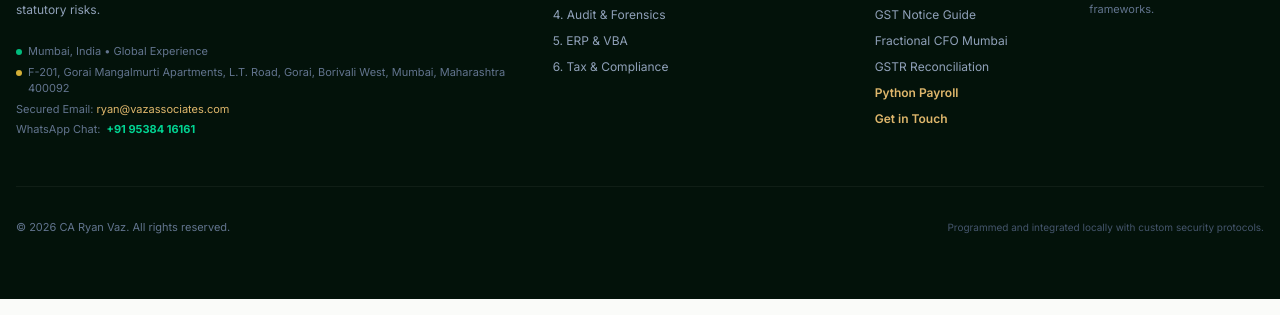
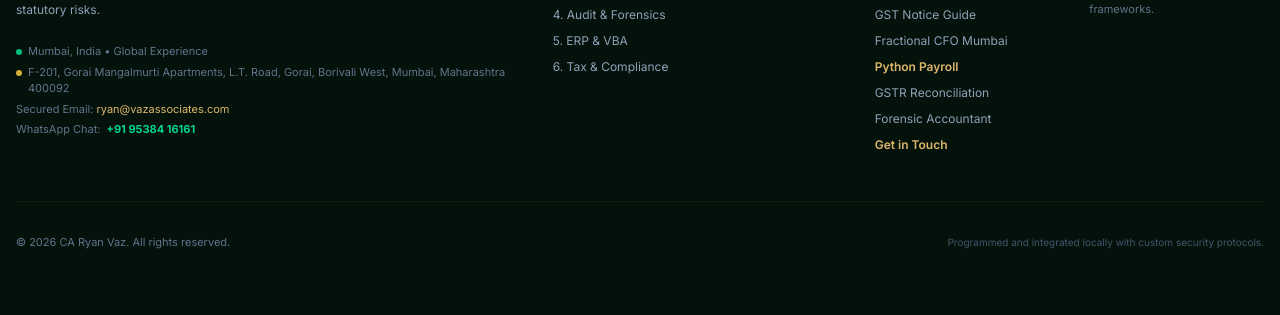
Before and after one commit to CARyanVaz/Profile, a plain HTML site: page python-payroll-automation.html in a window 1280 px wide. Shown: the part 4566-4881 px from the top of the page. Drawn offline with nearby package versions, Linux system fonts and the light colour scheme; a web font is replaced by a local one.

Commit message:
Update navigation links in python-payroll-automation.html

```diff
--- a/python-payroll-automation.html
+++ b/python-payroll-automation.html
@@ -1,3 +1,4 @@
+
 <!DOCTYPE html>
 <html lang="en" class="scroll-smooth">
 <head>
@@ -406,8 +407,9 @@
                     <li><a href="index.html#calculator" class="hover:text-white transition">Benefit Calculator</a></li>
                     <li><a href="gst-asmt-10-notice.html" class="hover:text-white transition">GST Notice Guide</a></li>
                     <li><a href="fractional-cfo-mumbai.html" class="hover:text-white transition">Fractional CFO Mumbai</a></li>
+                    <li><a href="python-payroll-automation.html" class="text-accent-400 font-semibold hover:text-accent-300 transition">Python Payroll</a></li>
                     <li><a href="gstr-2a-2b-reconciliation.html" class="hover:text-white transition">GSTR Reconciliation</a></li>
-                    <li><a href="python-payroll-automation.html" class="text-accent-400 font-semibold hover:text-accent-300 transition">Python Payroll</a></li>
+                    <li><a href="certified-forensic-accountant.html" class="hover:text-white transition">Forensic Accountant</a></li>
                     <li><a href="index.html#contact" class="text-accent-400 font-semibold hover:text-accent-300 transition">Get in Touch</a></li>
                 </ul>
             </div>
```
